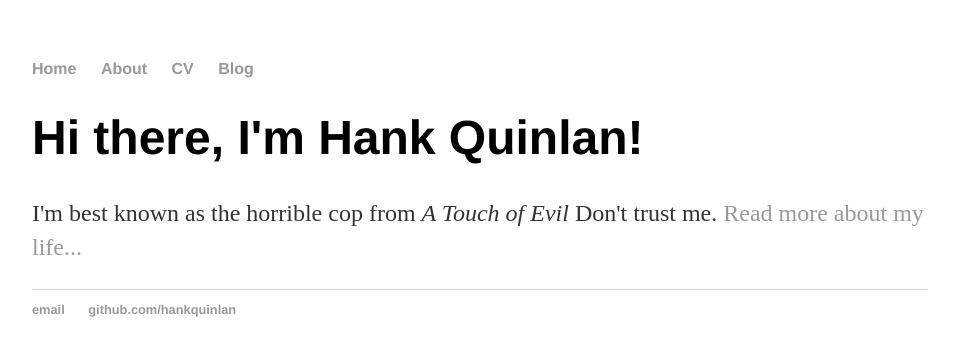
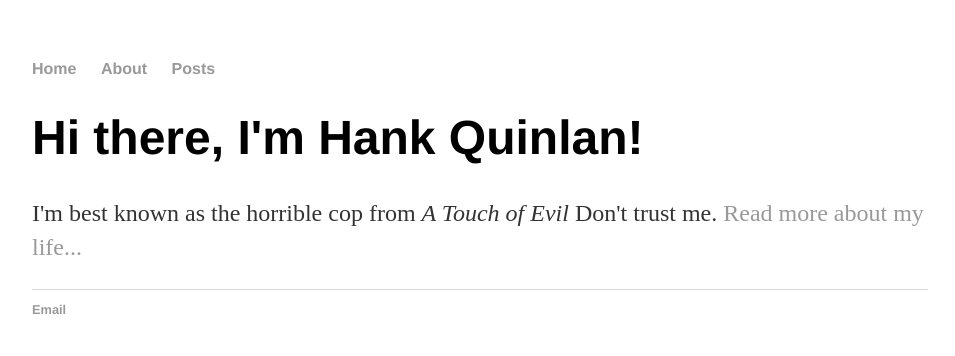
Before and after one commit to ThePlasmak/theplasmak.github.io, a Jekyll site: the page built from index.html, in a window 1280 px wide. Shown: the top 356 px of the page, without its empty margins (160-1115 px from the left). Built offline with Jekyll 4.4.1, drawn with Linux system fonts in a browser that asks for light colours.

Commit message:
Update default.html

```diff
--- a/_layouts/default.html
+++ b/_layouts/default.html
@@ -10,8 +10,7 @@
 	    		<ul>
 	        		<li><a href="/">Home</a></li>
 		        	<li><a href="/about">About</a></li>
-	        		<li><a href="/cv">CV</a></li>
-	        		<li><a href="/blog">Blog</a></li>
+	        		<li><a href="/posts">Posts</a></li>
 	    		</ul>
 			</nav>
 			<div class="container">
@@ -21,8 +20,7 @@
 			</div><!-- /.container -->
 			<footer>
 	    		<ul>
-	        		<li><a href="mailto:hankquinlanhub@gmail.com">email</a></li>
-	        		<li><a href="https://github.com/hankquinlan">github.com/hankquinlan</a></li>
+	        		<li><a href="mailto:sarahmak888@gmail.com">Email</a></li>
 				</ul>
 			</footer>
 		</body>
```
